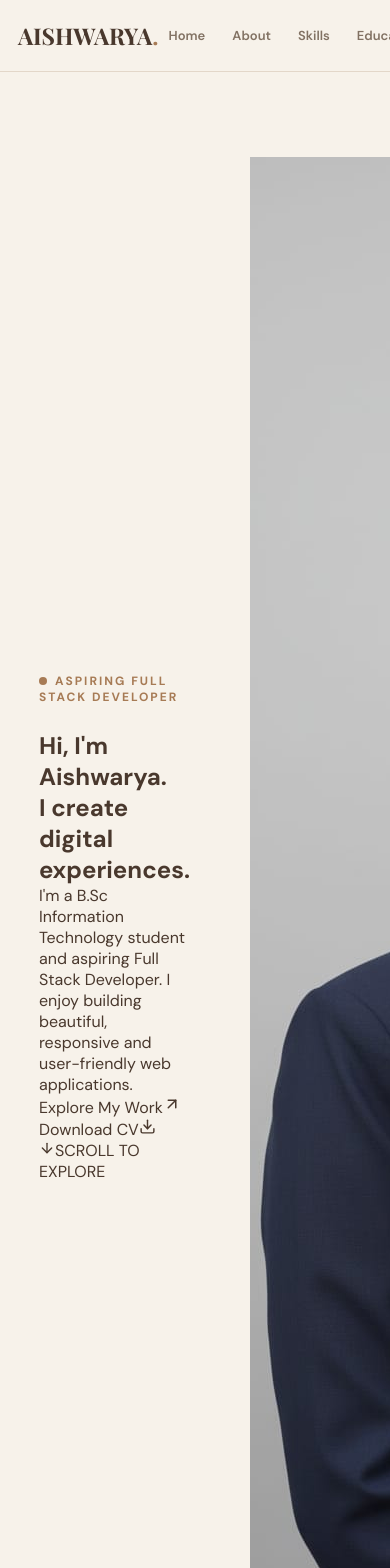
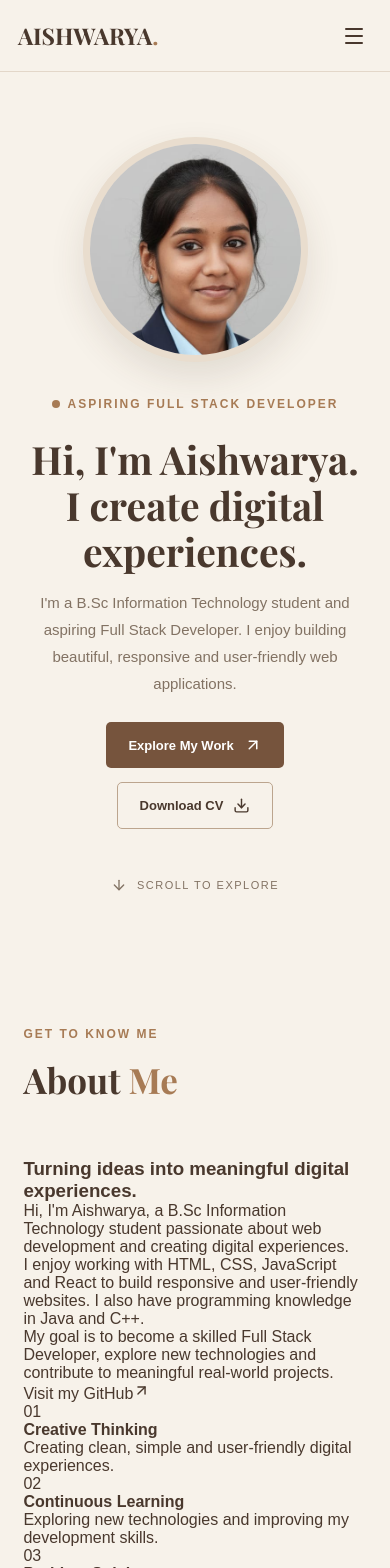
Before and after one commit to aishwarya-ship-it/aishwarya-portfolio, a React (Vite) app: page / in a window 390 px wide. Shown: the top 1568 px of the page. Built offline with nearby package versions, Linux system fonts and the light colour scheme.

Commit message:
Fix complete portfolio CSS

```diff
--- a/src/App.css
+++ b/src/App.css
@@ -1,3 +1,4 @@
+
 /* GLOBAL */
 
 :root {
@@ -9,6 +10,30 @@
   --muted: #827263;
   --border: #E3D7C9;
   --white: #FFFFFF;
+}
+
+* {
+  box-sizing: border-box;
+  margin: 0;
+  padding: 0;
+}
+
+html {
+  scroll-behavior: smooth;
+}
+
+body {
+  background: var(--cream);
+  color: var(--brown);
+  font-family: Arial, sans-serif;
+}
+
+a {
+  text-decoration: none;
+}
+
+button {
+  font: inherit;
 }
 
 .app {
@@ -59,7 +84,7 @@
   position: sticky;
   top: 0;
   z-index: 100;
-  background: rgba(247,242,234,0.96);
+  background: rgba(247, 242, 234, 0.96);
   border-bottom: 1px solid var(--border);
   backdrop-filter: blur(12px);
 }
@@ -91,83 +116,16 @@
   color: var(--accent);
 }
 
-.github-link {
-  border: 1px solid var(--brown-light);
-  border-radius: 5px;
-  padding: 10px 17px;
-  font-size: 13px;
-  color: var(--brown);
-}
-
-.github-link:hover {
-  background: var(--brown);
-  color: white;
-}
-
-
-/* MOBILE NAVBAR ALIGNMENT FIX */
-
-.nav-socials {
-  display: flex;
-  align-items: center;
-  justify-content: flex-end;
-  gap: 14px;
-}
-
 .menu-toggle {
   display: none;
   align-items: center;
   justify-content: center;
   padding: 6px;
+  border: none;
+  background: transparent;
+  color: var(--brown);
   cursor: pointer;
 }
-
-@media (max-width: 750px) {
-  .navbar {
-    min-height: 72px;
-    padding: 0 18px;
-    display: flex;
-    align-items: center;
-    justify-content: space-between;
-    gap: 10px;
-  }
-
-  .navbar .logo {
-    font-size: 23px;
-    flex-shrink: 0;
-  }
-
-  .nav-socials {
-    display: flex;
-    align-items: center;
-    gap: 12px;
-    margin-left: auto;
-  }
-
-  .github-link {
-    padding: 8px 12px;
-    font-size: 12px;
-    white-space: nowrap;
-  }
-
-  .menu-toggle {
-    display: flex;
-    position: static;
-    width: 36px;
-    height: 36px;
-    flex-shrink: 0;
-  }
-
-  .nav-links {
-    top: 72px;
-    left: 0;
-    right: 0;
-    width: 100%;
-    box-sizing: border-box;
-    z-index: 101;
-  }
-}
-
 
 /* HERO */
 
@@ -202,18 +160,6 @@
   margin-right: 8px;
 }
 
- {
-  .hero h1 {
-  font-family: 'Playfair Display', serif;
-  font-size: clamp(40px, 5vw, 65px);
-  line-height: 1.18;
-  color: var(--brown);
-  margin-bottom: 15px;
-}
-.contact-card > p {olor: var(--brown);
-  margin-bottom: 25px;
-}
-
 .hero h1 {
   font-family: 'Playfair Display', serif;
   font-size: clamp(40px, 5vw, 65px);
@@ -222,6 +168,12 @@
   margin-bottom: 15px;
 }
 
+.hero-description {
+  color: var(--muted);
+  font-size: 15px;
+  line-height: 1.8;
+  margin-bottom: 25px;
+}
 
 /* ROUND PROFILE IMAGE */
 
@@ -246,10 +198,14 @@
   width: 100%;
   height: 100%;
   object-fit: cover;
-  object-position: center;
+  object-position: center 30%;
   border-radius: 50%;
   display: block;
+  transform: scale(1.4);
+  transform-origin: center 40%;
 }
+
+/* HERO BUTTONS */
 
 .hero-buttons {
   display: flex;
@@ -299,20 +255,209 @@
   letter-spacing: 1.5px;
 }
 
-/* HERO PHOTO - ROUNDED RECTANGLE */
+.floating-card {
+  position: absolute;
+  left: -40px;
+  bottom: 25px;
+  padding: 14px 20px;
+  border-radius: 6px;
+  color: var(--brown);
+  background: white;
+  border: 1px solid var(--border);
+  box-shadow: 0 8px 25px rgba(73, 56, 45, 0.08);
+  font-size: 13px;
+}
+
+/* GLOBAL */
+
+:root {
+  --cream: #F7F2EA;
+  --cream-dark: #EFE5D8;
+  --brown: #49382D;
+  --brown-light: #76543D;
+  --accent: #A77B55;
+  --muted: #827263;
+  --border: #E3D7C9;
+  --white: #FFFFFF;
+}
+
+* {
+  box-sizing: border-box;
+  margin: 0;
+  padding: 0;
+}
+
+html {
+  scroll-behavior: smooth;
+}
+
+body {
+  background: var(--cream);
+  color: var(--brown);
+  font-family: Arial, sans-serif;
+}
+
+a {
+  text-decoration: none;
+}
+
+button {
+  font: inherit;
+}
+
+.app {
+  background: var(--cream);
+  overflow: hidden;
+}
+
+.section {
+  padding: 100px 10%;
+}
+
+.section-heading {
+  margin-bottom: 55px;
+}
+
+.section-label {
+  color: var(--accent);
+  font-size: 12px;
+  font-weight: 700;
+  letter-spacing: 2px;
+  margin-bottom: 15px;
+}
+
+.section-heading h2 {
+  font-family: 'Playfair Display', serif;
+  font-size: clamp(35px, 4vw, 48px);
+  color: var(--brown);
+}
+
+.section-heading h2 span {
+  color: var(--accent);
+}
+
+.section-description {
+  color: var(--muted);
+  margin-top: 15px;
+  line-height: 1.8;
+}
+
+/* NAVBAR */
+
+.navbar {
+  min-height: 82px;
+  padding: 0 8%;
+  display: flex;
+  align-items: center;
+  justify-content: space-between;
+  position: sticky;
+  top: 0;
+  z-index: 100;
+  background: rgba(247, 242, 234, 0.96);
+  border-bottom: 1px solid var(--border);
+  backdrop-filter: blur(12px);
+}
+
+.logo {
+  font-family: 'Playfair Display', serif;
+  font-size: 25px;
+  font-weight: 700;
+  color: var(--brown);
+}
+
+.logo span {
+  color: var(--accent);
+}
+
+.nav-links {
+  display: flex;
+  gap: 27px;
+}
+
+.nav-links a {
+  font-size: 13px;
+  font-weight: 600;
+  color: var(--muted);
+  transition: 0.3s;
+}
+
+.nav-links a:hover {
+  color: var(--accent);
+}
+
+.menu-toggle {
+  display: none;
+  align-items: center;
+  justify-content: center;
+  padding: 6px;
+  border: none;
+  background: transparent;
+  color: var(--brown);
+  cursor: pointer;
+}
+
+/* HERO */
+
+.hero {
+  min-height: 86vh;
+  padding: 85px 10%;
+  display: flex;
+  align-items: center;
+  justify-content: space-between;
+  gap: 60px;
+}
+
+.hero-content {
+  flex: 1;
+  max-width: 610px;
+}
+
+.hero-tag {
+  font-size: 12px;
+  font-weight: 700;
+  letter-spacing: 2px;
+  color: var(--accent);
+  margin-bottom: 25px;
+}
+
+.status-dot {
+  display: inline-block;
+  width: 8px;
+  height: 8px;
+  border-radius: 50%;
+  background: var(--accent);
+  margin-right: 8px;
+}
+
+.hero h1 {
+  font-family: 'Playfair Display', serif;
+  font-size: clamp(40px, 5vw, 65px);
+  line-height: 1.18;
+  color: var(--brown);
+  margin-bottom: 15px;
+}
+
+.hero-description {
+  color: var(--muted);
+  font-size: 15px;
+  line-height: 1.8;
+  margin-bottom: 25px;
+}
+
+/* ROUND PROFILE IMAGE */
 
 .hero-image-wrapper {
+  width: 350px;
+  height: 350px;
   flex: 0 0 350px;
-  width: 350px;
-  height: 440px;
   position: relative;
 }
 
 .hero-image {
   width: 100%;
   height: 100%;
-  border: 6px solid #E9DDCE;
-  border-radius: 24px;
+  border: 7px solid #E9DDCE;
+  border-radius: 50%;
   overflow: hidden;
   background: var(--cream-dark);
   box-shadow: 0 15px 35px rgba(73, 56, 45, 0.12);
@@ -322,15 +467,63 @@
   width: 100%;
   height: 100%;
   object-fit: cover;
-  object-position: center top;
+  object-position: center 30%;
+  border-radius: 50%;
   display: block;
-  border-radius: 18px;
-  transition: transform 0.4s ease;
+  transform: scale(1.4);
+  transform-origin: center 40%;
 }
 
-.hero-image:hover img {
-  transform: scale(1.03);
+/* HERO BUTTONS */
+
+.hero-buttons {
+  display: flex;
+  flex-wrap: wrap;
+  gap: 14px;
 }
+
+.btn-primary,
+.btn-outline {
+  display: inline-flex;
+  align-items: center;
+  justify-content: center;
+  gap: 10px;
+  padding: 14px 22px;
+  border-radius: 5px;
+  font-size: 13px;
+  font-weight: 600;
+  transition: 0.3s;
+}
+
+.btn-primary {
+  background: var(--brown-light);
+  color: white;
+}
+
+.btn-primary:hover {
+  background: var(--brown);
+  transform: translateY(-3px);
+}
+
+.btn-outline {
+  border: 1px solid #BCA58E;
+  color: var(--brown);
+}
+
+.btn-outline:hover {
+  background: var(--cream-dark);
+}
+
+.scroll-link {
+  display: inline-flex;
+  gap: 10px;
+  align-items: center;
+  margin-top: 48px;
+  color: var(--muted);
+  font-size: 11px;
+  letter-spacing: 1.5px;
+}
+
 .floating-card {
   position: absolute;
   left: -40px;
@@ -340,217 +533,8 @@
   color: var(--brown);
   background: white;
   border: 1px solid var(--border);
-  box-shadow: 0 8px 25px rgba(73,56,45,0.08);
+  box-shadow: 0 8px 25px rgba(73, 56, 45, 0.08);
   font-size: 13px;
-}
-
-/* ABOUT */
-
-.about-section {
-  background: var(--cream-dark);
-}
-
-.about-content {
-  display: grid;
-  grid-template-columns: 1.2fr 0.8fr;
-  gap: 70px;
-  align-items: center;
-}
-
-.about-text h3 {
-  font-family: 'Playfair Display', serif;
-  font-size: 29px;
-  line-height: 1.4;
-  margin-bottom: 25px;
-  color: var(--brown);
-}
-
-.about-text p {
-  color: var(--muted);
-  font-size: 14px;
-  line-height: 1.9;
-  margin-bottom: 18px;
-}
-
-.text-link {
-  display: inline-flex;
-  gap: 8px;
-  align-items: center;
-  margin-top: 15px;
-  color: var(--brown-light);
-  font-weight: 700;
-  font-size: 14px;
-}
-
-.highlight-item {
-  display: flex;
-  gap: 20px;
-  padding: 25px 0;
-  border-bottom: 1px solid #DCCDBD;
-}
-
-.highlight-item > span {
-  font-family: 'Playfair Display', serif;
-  font-size: 22px;
-  color: var(--accent);
-}
-
-.highlight-item h4 {
-  color: var(--brown);
-  margin-bottom: 8px;
-}
-
-.highlight-item p {
-  font-size: 13px;
-  color: var(--muted);
-  line-height: 1.7;
-}
-
-/* SKILLS */
-
-.skills-grid {
-  display: grid;
-  grid-template-columns: repeat(3, 1fr);
-  gap: 20px;
-}
-
-.skill-card {
-  background: #FBF8F3;
-  border: 1px solid var(--border);
-  border-radius: 8px;
-  padding: 32px 25px;
-  transition: 0.3s;
-}
-
-.skill-card svg {
-  color: var(--accent);
-  margin-bottom: 18px;
-}
-
-.skill-card h3 {
-  color: var(--brown);
-  font-size: 17px;
-  margin-bottom: 7px;
-}
-
-.skill-card p {
-  font-size: 12px;
-  color: var(--muted);
-}
-
-.skill-card:hover {
-  transform: translateY(-5px);
-  border-color: var(--accent);
-}
-
-/* EDUCATION */
-
-.education-section {
-  background: var(--cream-dark);
-}
-
-.education-card {
-  padding: 28px 30px;
-  background: #FBF8F3;
-  border-left: 4px solid var(--accent);
-  border-radius: 5px;
-  margin-bottom: 20px;
-}
-
-.education-year {
-  color: var(--accent);
-  font-size: 11px;
-  font-weight: 700;
-  letter-spacing: 1.5px;
-}
-
-.education-card h3 {
-  margin: 12px 0;
-  color: var(--brown);
-  font-family: 'Playfair Display', serif;
-  font-size: 23px;
-}
-
-.education-card p {
-  color: var(--muted);
-  line-height: 1.8;
-  font-size: 14px;
-}
-
-/* PROJECTS */
-
-.projects-grid {
-  display: grid;
-  grid-template-columns: repeat(2, 1fr);
-  gap: 25px;
-}
-
-.project-card {
-  padding: 32px;
-  border: 1px solid var(--border);
-  border-radius: 8px;
-  background: #FBF8F3;
-  transition: 0.3s;
-}
-
-.project-card:hover {
-  transform: translateY(-5px);
-  box-shadow: 0 12px 30px rgba(73,56,45,0.07);
-}
-
-.project-top {
-  display: flex;
-  justify-content: space-between;
-  align-items: center;
-  color: var(--accent);
-  font-size: 12px;
-  font-weight: 700;
-}
-
-.project-category {
-  color: var(--muted);
-  font-weight: 500;
-}
-
-.project-card h3 {
-  font-family: 'Playfair Display', serif;
-  font-size: 28px;
-  color: var(--brown);
-  margin: 28px 0 15px;
-}
-
-.project-card > p {
-  color: var(--muted);
-  line-height: 1.8;
-  font-size: 14px;
-  min-height: 100px;
-}
-.project-tech {
-  border-top: 1px solid var(--border);
-  padding-top: 20px;
-  margin-top: 22px;
-  color: var(--accent);
-  font-size: 12px;
-  font-weight: 600;
-}
-
-.project-links {
-  display: flex;
-  gap: 22px;
-  margin-top: 25px;
-}
-
-.project-links a {
-  display: inline-flex;
-  gap: 7px;
-  align-items: center;
-  font-size: 13px;
-  color: var(--brown);
-  font-weight: 600;
-}
-
-.project-links a:hover {
-  color: var(--accent);
 }
 
 /* CONTACT */
@@ -577,7 +561,11 @@
 .contact-card h3 {
   font-family: 'Playfair Display', serif;
   font-size: 27px;
-  color: var(--brow
+  color: var(--brown);
+  margin-bottom: 15px;
+}
+
+.contact-card > p {
   color: var(--muted);
   line-height: 1.8;
   font-size: 14px;
@@ -623,7 +611,7 @@
   color: #D5C2AD;
 }
 
-/* RESPONSIVE */
+/* RESPONSIVE - TABLET */
 
 @media (max-width: 950px) {
   .navbar {
@@ -640,9 +628,9 @@
   }
 
   .hero-image-wrapper {
-    flex-basis: 290px;
     width: 290px;
-    height: 380px;
+    height: 290px;
+    flex: 0 0 290px;
   }
 
   .section {
@@ -650,21 +638,38 @@
   }
 }
 
+/* RESPONSIVE - MOBILE */
+
 @media (max-width: 750px) {
+  .navbar {
+    min-height: 72px;
+    padding: 0 18px;
+    gap: 10px;
+  }
+
+  .navbar .logo {
+    font-size: 23px;
+    flex-shrink: 0;
+  }
+
   .menu-toggle {
-    display: block;
+    display: flex;
   }
 
   .nav-links {
     display: none;
     position: absolute;
-    top: 82px;
+    top: 72px;
     left: 0;
+    right: 0;
     width: 100%;
+    box-sizing: border-box;
     padding: 25px;
     background: var(--cream);
     flex-direction: column;
+    gap: 20px;
     border-bottom: 1px solid var(--border);
+    z-index: 101;
   }
 
   .nav-links.active {
@@ -680,7 +685,7 @@
   .hero-image-wrapper {
     flex: none;
     width: 260px;
-    height: 330px;
+    height: 260px;
   }
 
   .hero-description {
@@ -712,6 +717,8 @@
   }
 }
 
+/* RESPONSIVE - SMALL MOBILE */
+
 @media (max-width: 450px) {
   .hero h1 {
     font-size: 39px;
@@ -719,7 +726,7 @@
 
   .hero-image-wrapper {
     width: 225px;
-    height: 290px;
+    height: 225px;
   }
 
   .skills-grid {
@@ -742,47 +749,3 @@
     padding: 40px 20px;
   }
 }
-
-/* FORCE ROUND PROFILE IMAGE */
-
-.hero .hero-image-wrapper {
-  width: 350px !important;
-  height: 350px !important;
-  flex: 0 0 350px !important;
-  position: relative;
-}
-
-.hero .hero-image {
-  width: 100% !important;
-  height: 100% !important;
-  border-radius: 50% !important;
-  overflow: hidden !important;
-  border: 7px solid #E9DDCE;
-  box-sizing: border-box;
-}
-
-.hero .hero-image img {
-  width: 100% !important;
-  height: 100% !important;
-  object-fit: cover !important;
-  object-position: center 30% !important;
-  transform: scale(1.4) !important;
-  transform-origin: center 40%;
-  border-radius: 50% !important;
-  display: block;
-}
-
-@media (max-width: 750px) {
-  .hero .hero-image-wrapper {
-    width: 260px !important;
-    height: 260px !important;
-    flex: none !important;
-  }
-}
-
-@media (max-width: 450px) {
-  .hero .hero-image-wrapper {
-    width: 225px !important;
-    height: 225px !important;
-  }
-}
```
